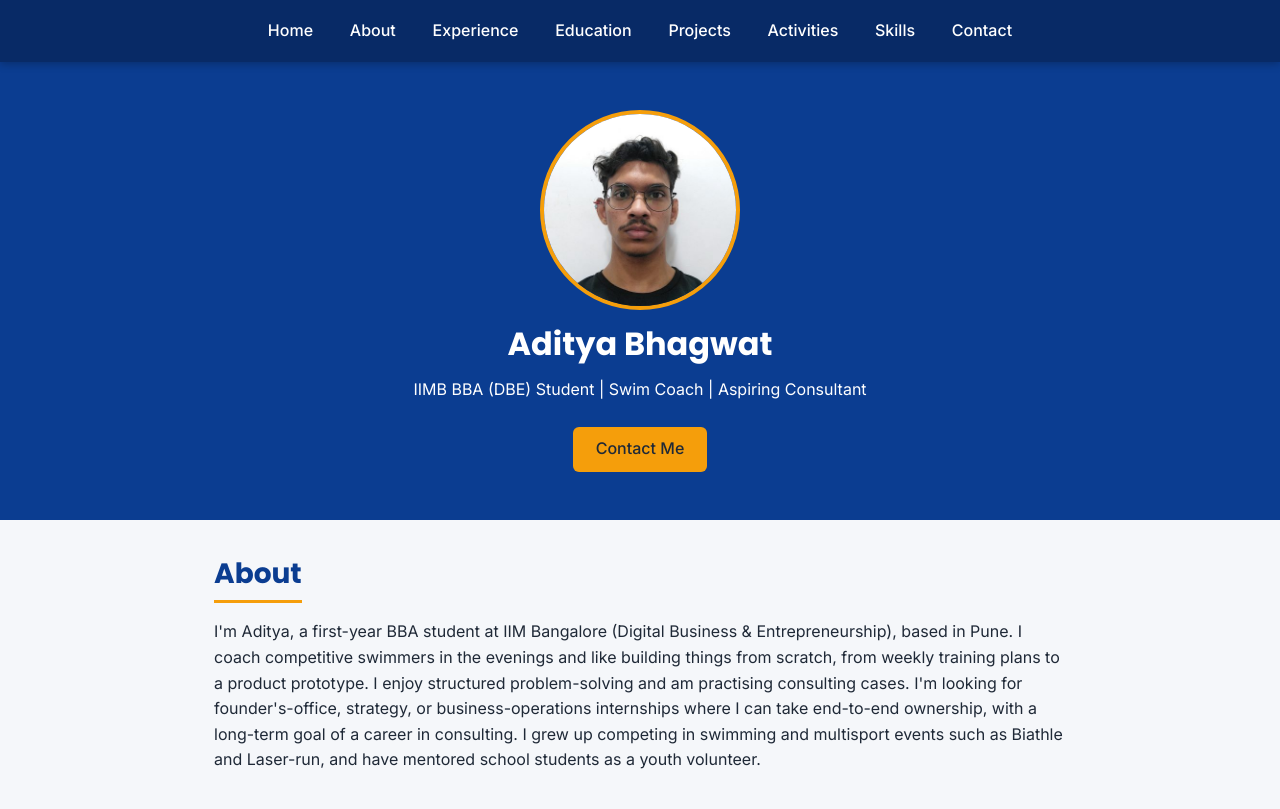
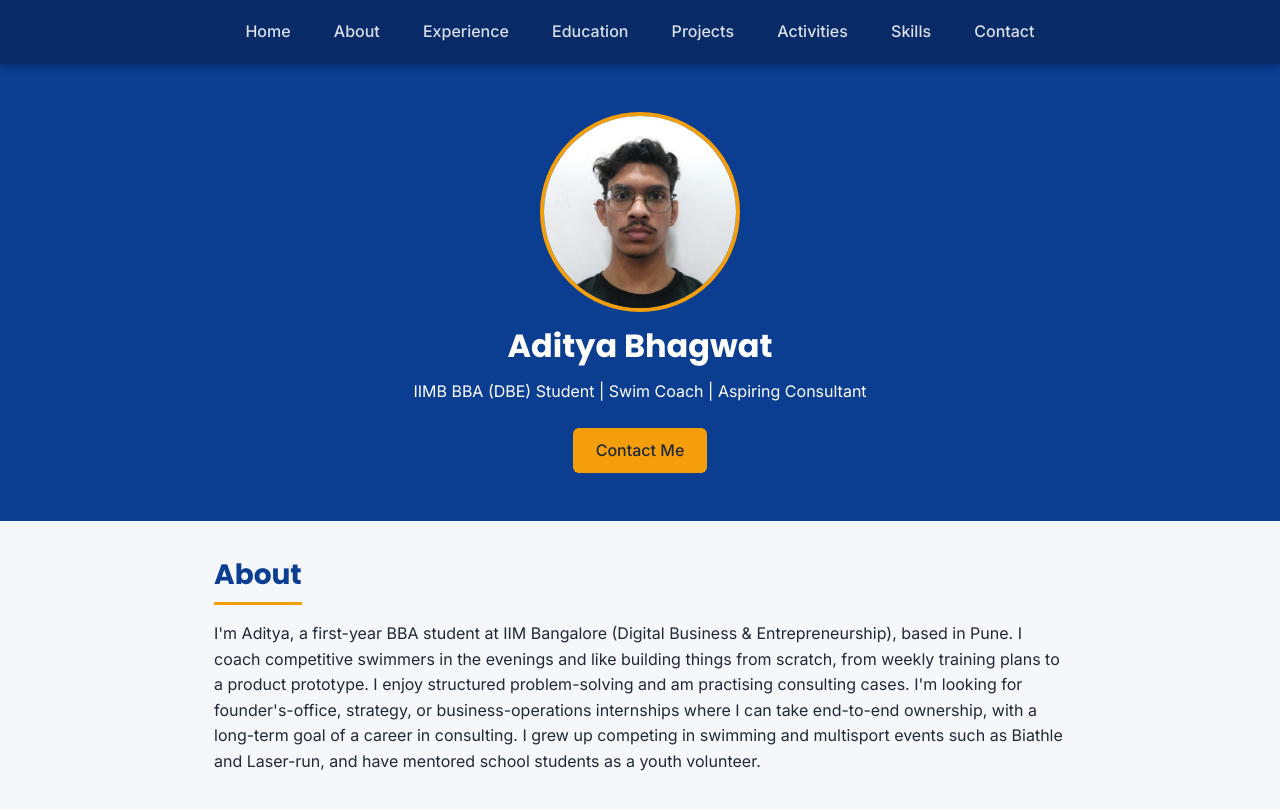
Before and after one commit to Adityab9211/resume-assignment, a plain HTML site: page index.html in a window 1280 px wide. Shown: the top 809 px of the page. Drawn offline with Linux system fonts and the light colour scheme.

Commit message:
Update style.css

```diff
--- a/style.css
+++ b/style.css
@@ -127,17 +127,21 @@ html {
 }
 
 .nav-link {
-  color: #ffffff;
+  color: rgba(255, 255, 255, 0.85);
   text-decoration: none;
   font-weight: 500;
-  padding: 0.4rem 0.9rem;
-  border-radius: 6px;
-  transition: background-color 0.2s, color 0.2s;
+  padding: 0.45rem 1.1rem;
+  border-radius: 999px;
+  transition: color 0.2s, background 0.2s, box-shadow 0.2s;
 }
 
 .nav-link:hover {
-  background-color: var(--accent);
-  color: var(--text);
+  color: #ffffff;
+  background: linear-gradient(180deg, rgba(255, 255, 255, 0.35), rgba(255, 255, 255, 0.1));
+  box-shadow:
+    inset 0 1px 1px rgba(255, 255, 255, 0.6),
+    inset 0 -3px 6px rgba(0, 0, 0, 0.25),
+    0 6px 14px rgba(0, 0, 0, 0.35);
 }
 
 
```
